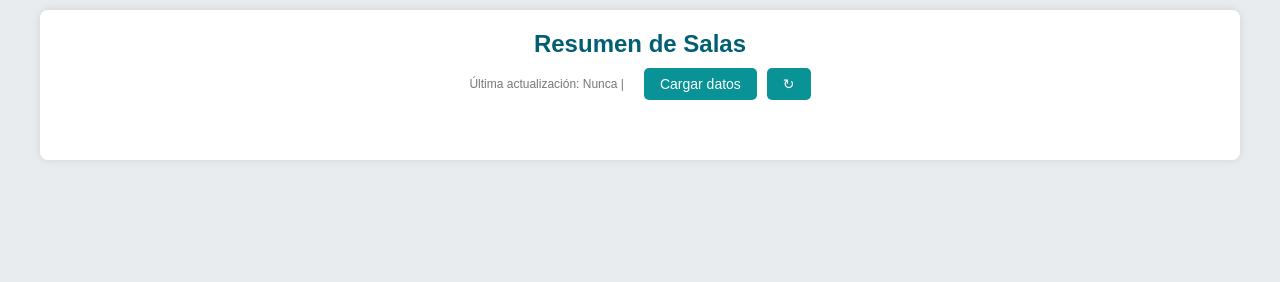
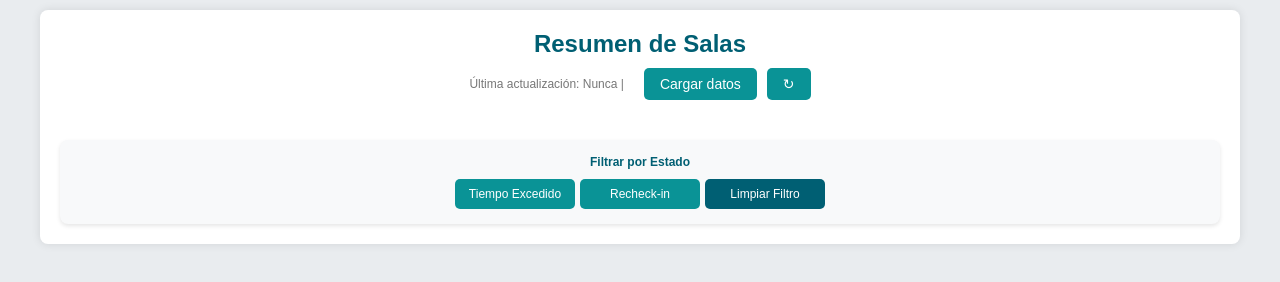
Before and after one commit to dataanalyst3-tgle/Recheckin, a plain HTML site: page index.html in a window 1280 px wide. Drawn offline with Linux system fonts and the light colour scheme; no server answers.

Commit message:
index.html

```diff
--- a/index.html
+++ b/index.html
@@ -11,6 +11,7 @@
 <body>
     <div class="container">
         <h1>Resumen de Salas</h1>
+
 
         <!-- Sección de acciones -->
         <section class="actions-and-filters">
@@ -26,6 +27,18 @@
             <div class="cards-container" id="cardsContainer">
                 <!-- Las cards se generarán dinámicamente -->
             </div>
+        </section>
+
+        <div class="filter">
+            <div class="filter-group">
+                <h3>Filtrar por Estado</h3>
+                <div class="filter-buttons">
+                    <button onclick="filtrarPorEstado('excedido')">Tiempo Excedido</button>
+                    <button onclick="filtrarPorEstado('recheck')">Recheck-in</button>
+                    <button class="clear-filter" id="btnLimpiarFiltro">Limpiar Filtro</button>
+                </div>
+            </div>
+        </div>
         </section>
 
         <!-- Sección de la tabla general -->
```
